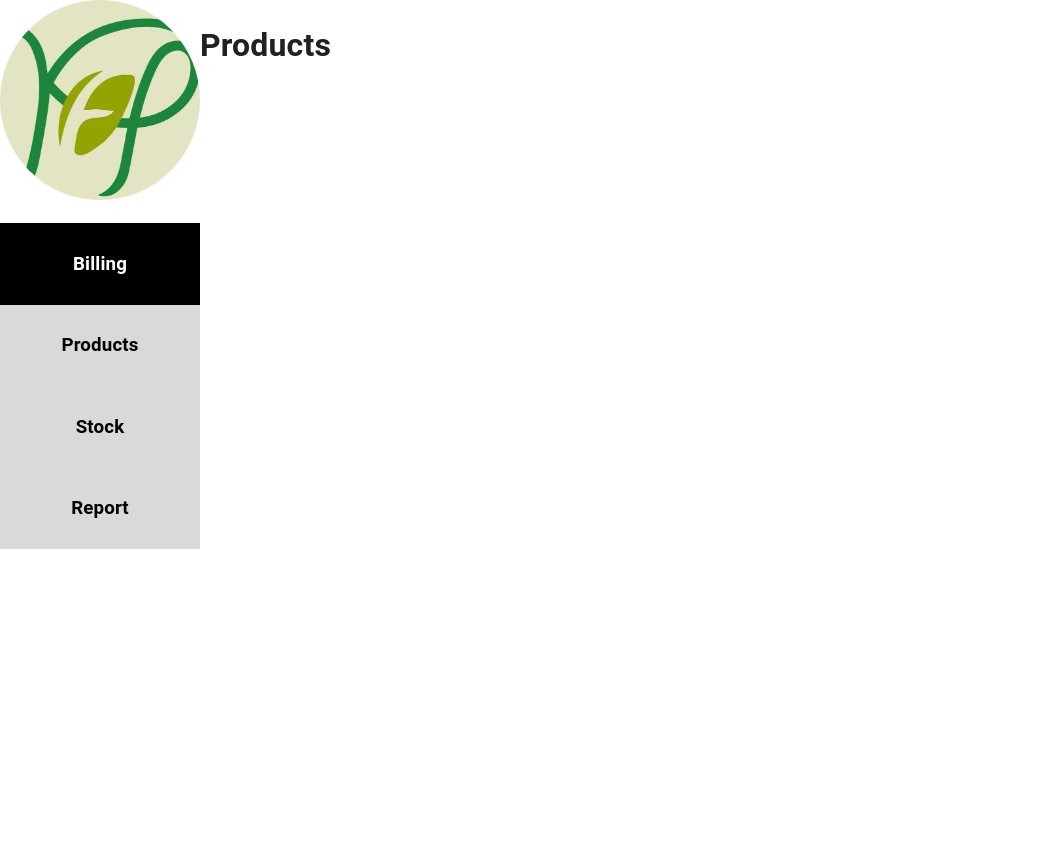
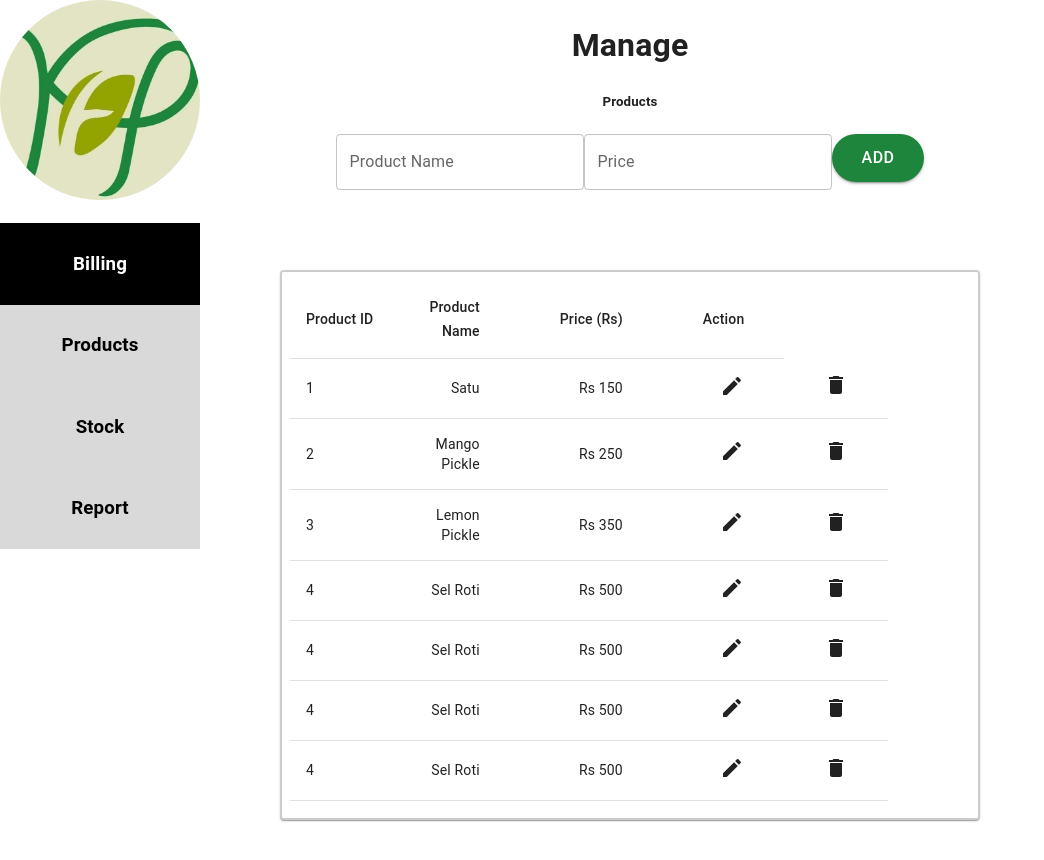
Before and after one commit to unchhohang/Kalpa, a React (Create React App) app: page /products in a window 1280 px wide. Shown: the top 860 px of the page, without its empty margins (0-1044 px from the left). Before the commit the page ends 800 px from the top, so only its background shows below. Built offline with nearby package versions, Linux system fonts and the light colour scheme.

Commit message:
Product table

```diff
--- a/package.json
+++ b/package.json
@@ -5,7 +5,10 @@
   "dependencies": {
     "@emotion/react": "^11.10.5",
     "@emotion/styled": "^11.10.5",
+    "@material-ui/styles": "^4.11.5",
+    "@mui/icons-material": "^5.10.15",
     "@mui/material": "^5.10.15",
+    "@mui/styled-engine-sc": "^5.10.14",
     "@testing-library/jest-dom": "^5.16.5",
     "@testing-library/react": "^13.4.0",
     "@testing-library/user-event": "^13.5.0",
@@ -13,6 +16,8 @@
     "react-dom": "^18.2.0",
     "react-router-dom": "^6.4.3",
     "react-scripts": "5.0.1",
+    "react-virtualized": "^9.22.3",
+    "styled-components": "^5.3.6",
     "web-vitals": "^2.1.4"
   },
   "scripts": {
--- a/src/component/Products.jsx
+++ b/src/component/Products.jsx
@@ -1,7 +1,117 @@
-export default function Products() {
+import React from 'react';
+import Button from '@mui/material/Button';
+import Table from '@mui/material/Table';
+import TableBody from '@mui/material/TableBody';
+import TableCell from '@mui/material/TableCell';
+import TableContainer from '@mui/material/TableContainer';
+import TableHead from '@mui/material/TableHead';
+import TableRow from '@mui/material/TableRow';
+import Paper from '@mui/material/Paper';
+import TextField from '@mui/material/TextField';
+import EditIcon from '@mui/icons-material/Edit';
+import DeleteIcon from '@mui/icons-material/Delete';
+// import { makeStyles } from "@material-ui/styles";
+
+
+function createData(id, name, price) {
+  return { id, name, price};
+}
+
+const rows = [
+  createData(1, "Satu", "Rs 150"),
+  createData(2, "Mango Pickle", "Rs 250"),
+  createData(3, "Lemon Pickle", "Rs 350"),
+  createData(4, "Sel Roti", "Rs 500"),
+  createData(4, "Sel Roti", "Rs 500"),
+  createData(4, "Sel Roti", "Rs 500"),
+  createData(4, "Sel Roti", "Rs 500"),
+  createData(4, "Sel Roti", "Rs 500"),
+  createData(4, "Sel Roti", "Rs 500"),
+  createData(4, "Sel Roti", "Rs 500"),
+  createData(4, "Sel Roti", "Rs 500")
+];
+
+const tableStyling = {
+  padding: "15px 40px"
+};
+
+// const useStyles = makeStyles({
+//   table: {
+//     minWidth: 650
+//   }
+// });
+
+function Products() {
+  // const classes = useStyles();
+
   return (
     <div>
-      <h1>Products</h1>
+      <div>
+        <h1>Manage</h1>
+        <h5>Products</h5>
+      </div>
+    <form>
+    <TextField id="outlined-basic" label="Product Name" variant="outlined"/>
+    <TextField id="outlined-basic" label="Price" variant="outlined"/>
+    <Button  style={{
+      borderRadius: 35,
+      backgroundColor: "#1E853C",
+      padding: "10px 30px",
+      fontSize: "16px"
+    }}
+     variant='contained'>ADD</Button>
+    </form>
+    <div>
+      <TableContainer component={Paper} sx={{
+          border: "2px solid rgba(0,0,0,0.2)",
+          padding: 1,
+          width: 700,
+          height: 550,
+          margin: 10,
+          "&::-webkit-scrollbar": {
+            width: 15
+          },
+          "&::-webkit-scrollbar-track": {
+            backgroundColor: "#D9D9D9"
+          },
+          "&::-webkit-scrollbar-thumb": {
+            backgroundColor: "#9D9898",
+            borderRadius: 2
+          },
+          overflowX: "hidden"
+        }}>
+      <Table  sx={{
+            tableLayout: "auto",
+            width: "max-content"
+          }}>
+       <TableHead>
+         <TableRow>
+           <TableCell  align="right" >Product ID</TableCell>
+           <TableCell sx={{ ...tableStyling, width: 100 }} align="right">Product Name</TableCell>
+           <TableCell sx={{ ...tableStyling, width: 100 }} align="right">Price&nbsp;(Rs)</TableCell>
+           <TableCell sx={{ ...tableStyling, width: 100 }} align="right">Action</TableCell>
+         </TableRow>
+       </TableHead>
+       <TableBody>
+         {rows.map((row) => (
+           <TableRow key={row.id}>
+             <TableCell component="th" scope="row">
+               {row.id}
+             </TableCell>
+             <TableCell sx={{ ...tableStyling }} align="right">{row.name}</TableCell>
+             <TableCell sx={{ ...tableStyling }} align="right">{row.price}</TableCell>
+             <TableCell sx={{ ...tableStyling }} align="right"><EditIcon/></TableCell>
+             <TableCell sx={{ ...tableStyling }} align='right'><DeleteIcon/></TableCell>
+           </TableRow>
+         ))}
+       </TableBody>
+     </Table>
+      </TableContainer>
     </div>
-  );
+
+    </div>
+
+  )
 }
+
+export default Products
```
Also changed, not shown: 1 other file (tests, documents, lock files or other folders).
